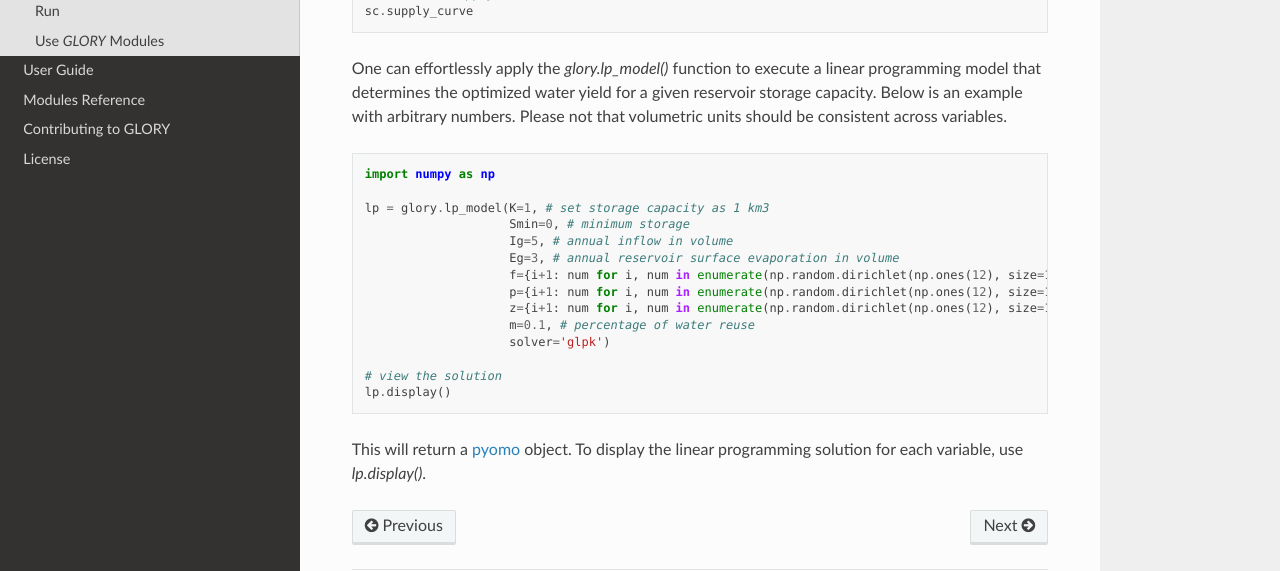
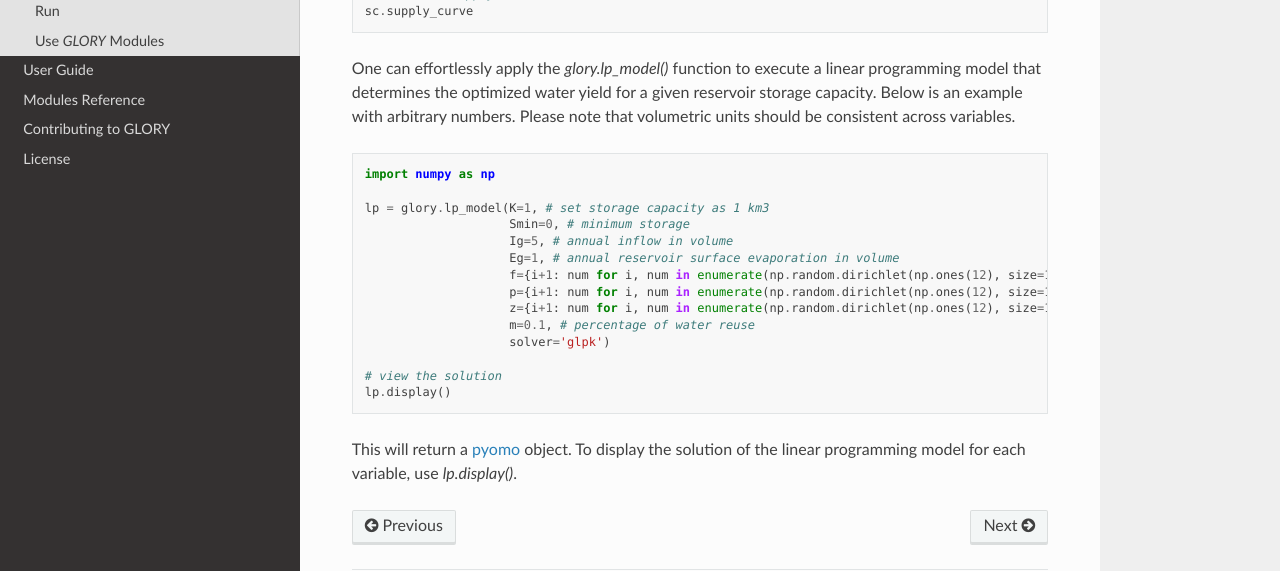
Before and after one commit to JGCRI/glory, a Sphinx documentation site: the page built from docs/source/getting_started.rst, in a window 1280 px wide and 900 px high, scrolled down 2277 px. Shown: the part 225-796 px from the top of the window. Built offline with Sphinx 7.4.7 and the Read the Docs theme 2.0.0, drawn with Linux system fonts in a browser that asks for light colours; formulas are drawn with MathJax 3; pages that are not in the unit, such as notebooks, are missing from menus.

Commit message:
Update getting_started.rst

```diff
--- a/docs/source/getting_started.rst
+++ b/docs/source/getting_started.rst
@@ -120,7 +120,7 @@ To generate a capacity-yield curve and a supply curve with discrete points for a
     # check the supply curve
     sc.supply_curve
 
-One can effortlessly apply the `glory.lp_model()` function to execute a linear programming model that determines the optimized water yield for a given reservoir storage capacity. Below is an example with arbitrary numbers. Please not that volumetric units should be consistent across variables.
+One can effortlessly apply the `glory.lp_model()` function to execute a linear programming model that determines the optimized water yield for a given reservoir storage capacity. Below is an example with arbitrary numbers. Please note that volumetric units should be consistent across variables.
 
 .. code-block:: python
 
@@ -129,7 +129,7 @@ One can effortlessly apply the `glory.lp_model()` function to execute a linear p
     lp = glory.lp_model(K=1, # set storage capacity as 1 km3
                         Smin=0, # minimum storage
                         Ig=5, # annual inflow in volume
-                        Eg=3, # annual reservoir surface evaporation in volume
+                        Eg=1, # annual reservoir surface evaporation in volume
                         f={i+1: num for i, num in enumerate(np.random.dirichlet(np.ones(12), size=1)[0])}, # dictionary: monthly profile for demand
                         p={i+1: num for i, num in enumerate(np.random.dirichlet(np.ones(12), size=1)[0])}, # dictionary: monthly profile for inflow
                         z={i+1: num for i, num in enumerate(np.random.dirichlet(np.ones(12), size=1)[0])}, # dictionary: monthly profile for reservoir surface evaporation
@@ -139,4 +139,4 @@ One can effortlessly apply the `glory.lp_model()` function to execute a linear p
     # view the solution
     lp.display()
 
-This will return a `pyomo <https://pyomo.readthedocs.io/en/stable/index.html>`_ object. To display the linear programming solution for each variable, use `lp.display()`.
+This will return a `pyomo <https://pyomo.readthedocs.io/en/stable/index.html>`_ object. To display the solution of the linear programming model for each variable, use `lp.display()`.
```
